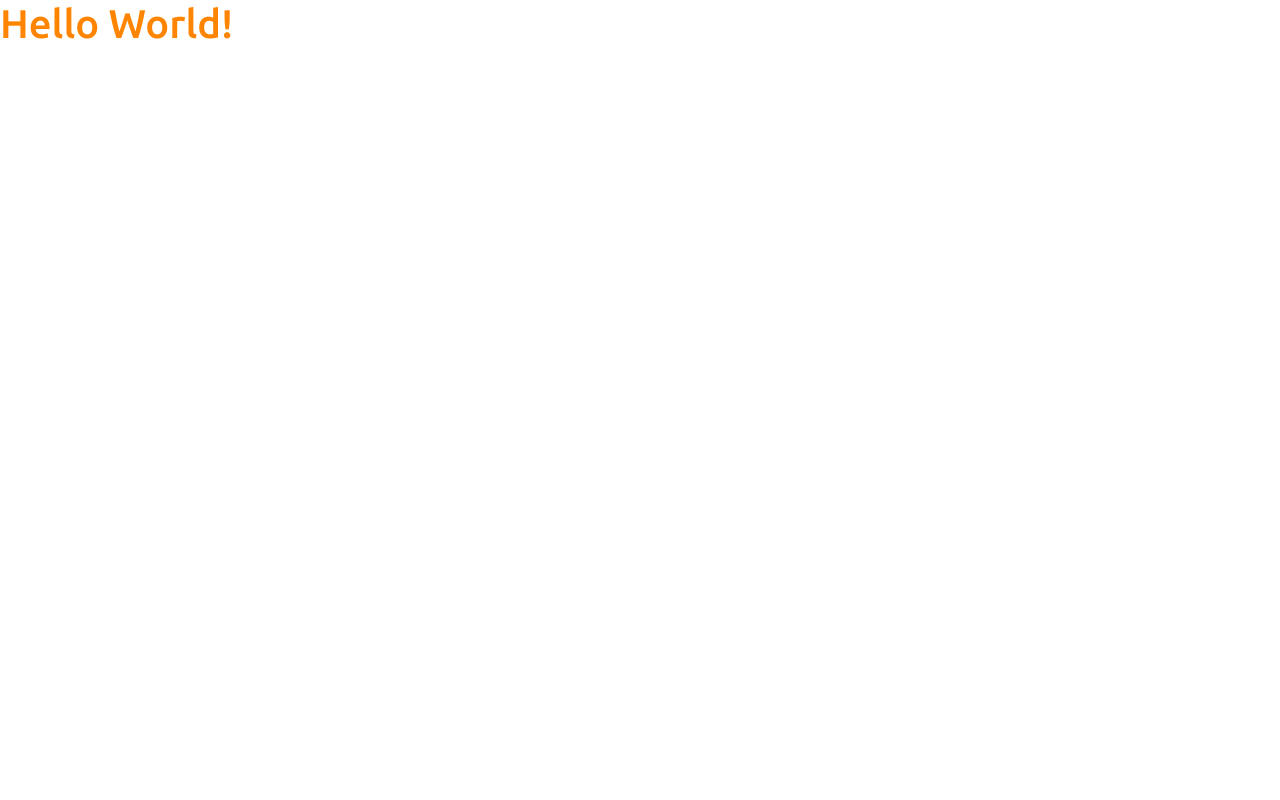
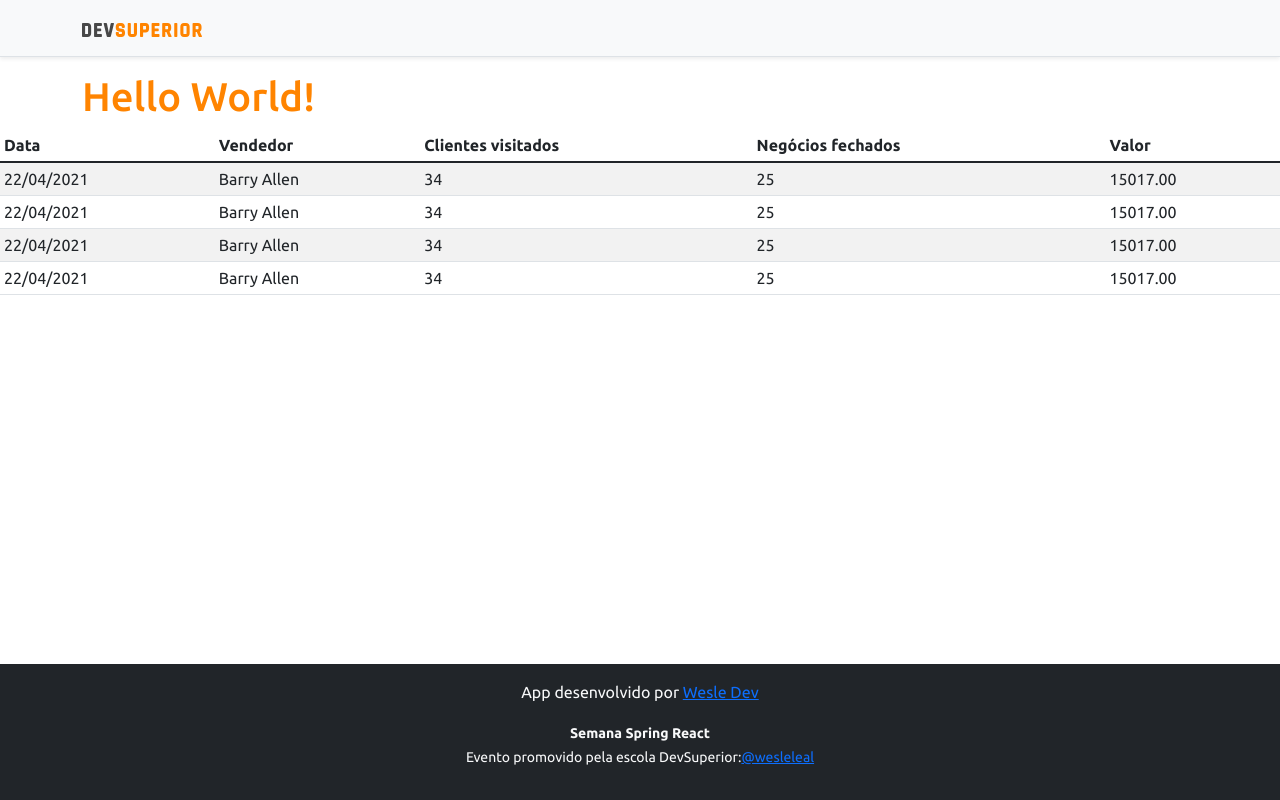
Before and after one commit to WesleDev/projeto-sds4, a React (Create React App) app in the folder frontend/: page / in a window 1280 px wide. Built offline with nearby package versions, Linux system fonts and the light colour scheme.

Commit message:
Basic static components

```diff
--- a/frontend/src/App.tsx
+++ b/frontend/src/App.tsx
@@ -1,8 +1,17 @@
+import NavBar from 'components/NavBar';
+import Footer from 'components/Footer';
+import DataTable from 'components/DataTable';
+
 function App() {
   return (
-    <div>
-      <h1 className='text-primary'>Hello World!</h1>
-    </div>
+    <>
+      <NavBar />
+      <div className='container'>
+        <h1 className='text-primary'>Hello World!</h1>
+      </div>
+      <DataTable />
+      <Footer />
+    </>
   );
 }
 
--- /dev/null
+++ b/frontend/src/components/DataTable/index.tsx
@@ -0,0 +1,49 @@
+const DataTable = () => {
+  return (
+    <div className='table-responsive'>
+      <table className='table table-striped table-sm'>
+        <thead>
+          <tr>
+            <th>Data</th>
+            <th>Vendedor</th>
+            <th>Clientes visitados</th>
+            <th>Negócios fechados</th>
+            <th>Valor</th>
+          </tr>
+        </thead>
+        <tbody>
+          <tr>
+            <td>22/04/2021</td>
+            <td>Barry Allen</td>
+            <td>34</td>
+            <td>25</td>
+            <td>15017.00</td>
+          </tr>
+          <tr>
+            <td>22/04/2021</td>
+            <td>Barry Allen</td>
+            <td>34</td>
+            <td>25</td>
+            <td>15017.00</td>
+          </tr>
+          <tr>
+            <td>22/04/2021</td>
+            <td>Barry Allen</td>
+            <td>34</td>
+            <td>25</td>
+            <td>15017.00</td>
+          </tr>
+          <tr>
+            <td>22/04/2021</td>
+            <td>Barry Allen</td>
+            <td>34</td>
+            <td>25</td>
+            <td>15017.00</td>
+          </tr>
+        </tbody>
+      </table>
+    </div>
+  );
+};
+
+export default DataTable;
--- /dev/null
+++ b/frontend/src/components/Footer/index.tsx
@@ -0,0 +1,34 @@
+const Footer = () => {
+  return (
+    <footer className='footer mt-auto py-3 bg-dark'>
+      <div className='container'>
+        <p className='text-light'>
+          App desenvolvido por{' '}
+          <a
+            href='https://github.com/wesledev'
+            target='_blank'
+            rel='noreferrer'
+          >
+            Wesle Dev
+          </a>
+        </p>
+        <p className='text-light'>
+          <small>
+            <strong>Semana Spring React</strong>
+            <br />
+            Evento promovido pela escola DevSuperior:
+            <a
+              href='https://instagram.com/wesleleal'
+              target='_blank'
+              rel='noreferrer'
+            >
+              @wesleleal
+            </a>
+          </small>
+        </p>
+      </div>
+    </footer>
+  );
+};
+
+export default Footer;
--- /dev/null
+++ b/frontend/src/components/NavBar/index.tsx
@@ -0,0 +1,15 @@
+import ImgDsDark from 'assets/img/ds-dark.svg';
+
+const NavBar = () => {
+  return (
+    <div className='d-flex flex-column flex-md-row align-items-center p-3 px-md-4 mb-3 bg-light border-bottom shadow-sm'>
+      <div className='container'>
+        <nav className='my-2 my-md-0 mr-md-3'>
+          <img src={ImgDsDark} alt='DevSuperior' width='120' />
+        </nav>
+      </div>
+    </div>
+  );
+};
+
+export default NavBar;
```
Also changed, not shown: frontend/src/assets/img/ds-dark.svg (added).
